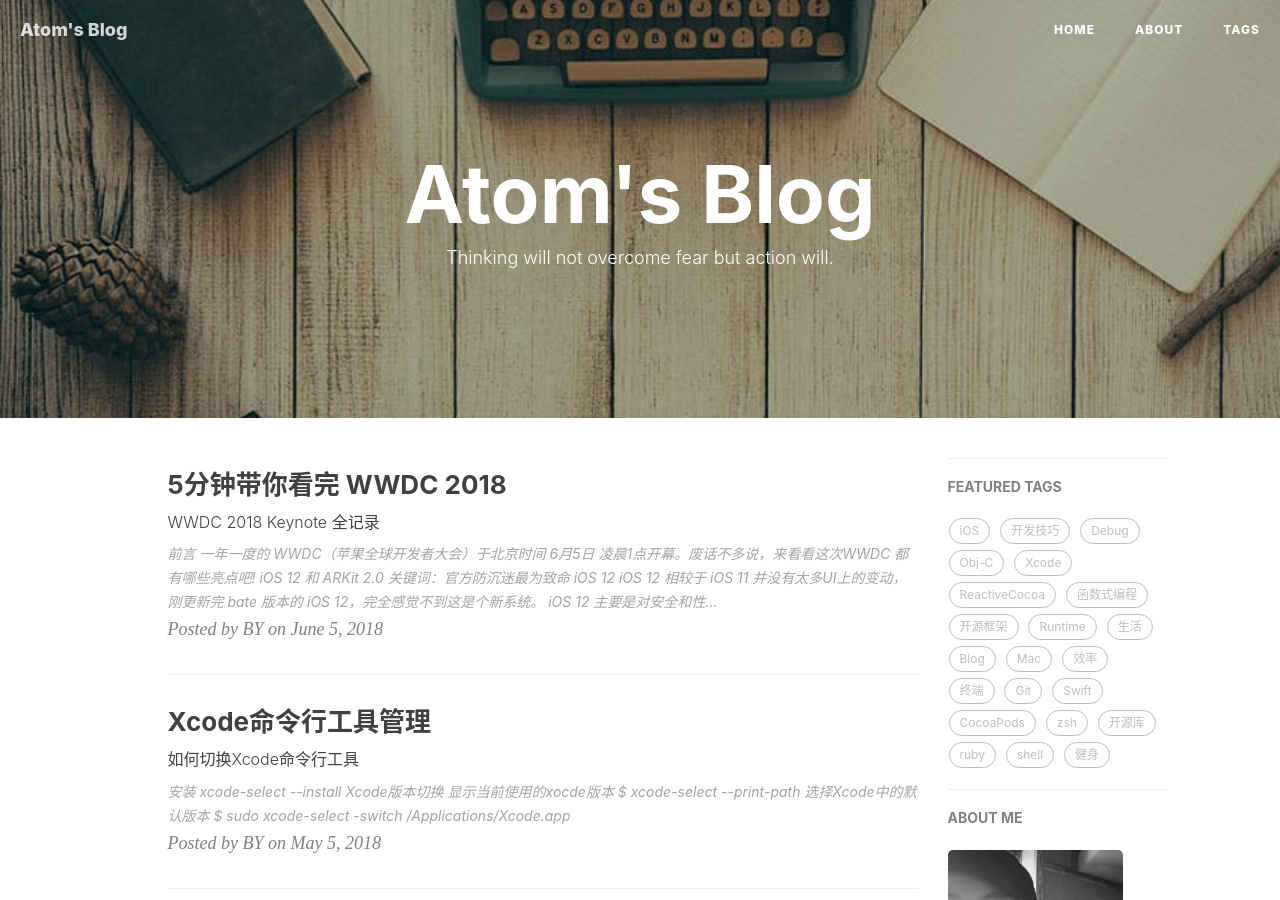
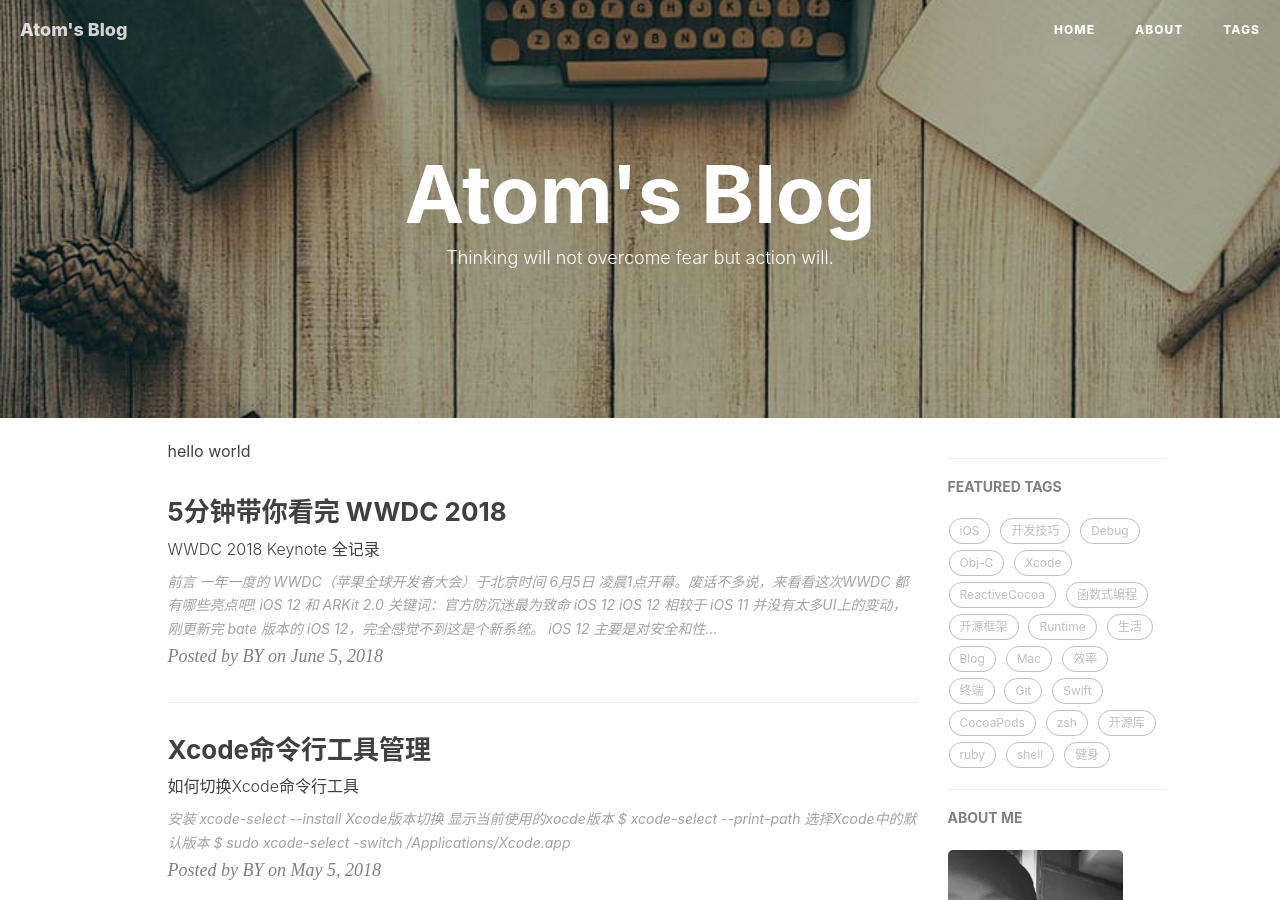
Before and after one commit to AUROCHSY/AUROCHSY.github.io, a Jekyll site: the page built from blog/index.html, in a window 1280 px wide and 900 px high. Built offline with Jekyll 4.4.1, drawn with Linux system fonts in a browser that asks for light colours; nearby versions of some CDN libraries; the list of posts is cut into pages by our own code; comment, search, counter and statistics services are not loaded.

Commit message:
Update index.html

```diff
--- a/blog/index.html
+++ b/blog/index.html
@@ -2,7 +2,7 @@
 layout: page
 description: "Thinking will not overcome fear but action will."
 ---
-
+<div>hello world</div>
 {% for post in paginator.posts %}
 <div class="post-preview">
     <a href="{{ post.url | prepend: site.baseurl }}">
```
